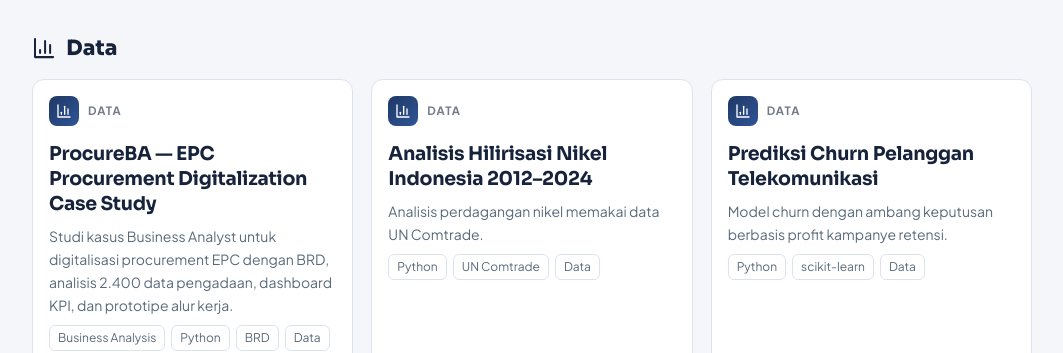
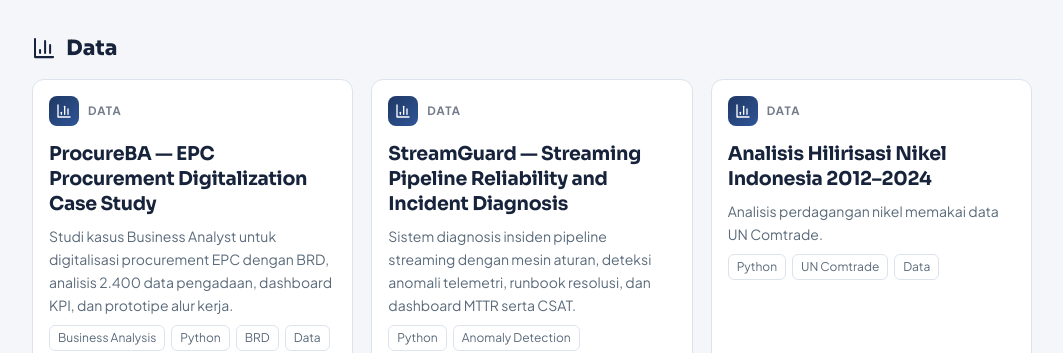
Before and after one commit to andikapratamazaid/andikapratamazaid.github.io, a plain HTML site: page index.html in a window 1280 px wide. Shown: the part 3590-3943 px from the top of the page, without its empty margins (108-1171 px from the left). Drawn offline with Linux system fonts and the light colour scheme.

Commit message:
Add files via upload

```diff
--- a/index.html
+++ b/index.html
@@ -597,6 +597,7 @@ var P=[
 {t:"AgentForge — Multi-Agent Automation System",cm:"OpenRouter",cl:"Sistem multi-agent dengan orkestrasi, perutean model, dan skor kualitas",d:"Sistem multi-agent bertenaga OpenRouter dengan roadmap menuju produk SaaS.",cat:"ai",tech:["Python","OpenRouter","Multi-Agent"],u:GH+"agentforge-multi-agent-system",l:"Lihat Kode",f:1},
 {t:"OmniForge — Multi-Platform Agent Gateway",cm:"6 platform",cl:"Satu gateway untuk Telegram, Discord, Slack, WhatsApp, Signal, dan CLI",d:"Gateway agent satu proses untuk enam platform chat dengan kelanjutan percakapan lintas platform.",cat:"ai",tech:["Python","Gateway","Multi-Platform"],u:GH+"omniforge-agent-gateway",l:"Lihat Kode",f:1},
 {t:"ProcureBA — EPC Procurement Digitalization Case Study",cm:"Business Analysis",cl:"Paket studi kasus BA lengkap dari proses as-is sampai prototipe dan UAT",d:"Studi kasus Business Analyst untuk digitalisasi procurement EPC dengan BRD, analisis 2.400 data pengadaan, dashboard KPI, dan prototipe alur kerja.",cat:"data",tech:["Business Analysis","Python","BRD"],u:GH+"procureba-epc-case-study",l:"Lihat Kode",f:1},
+{t:"StreamGuard — Streaming Pipeline Reliability and Incident Diagnosis",cm:"384 insiden",cl:"Diagnosis 384 insiden pipeline streaming dalam lima kategori kegagalan",d:"Sistem diagnosis insiden pipeline streaming dengan mesin aturan, deteksi anomali telemetri, runbook resolusi, dan dashboard MTTR serta CSAT.",cat:"data",tech:["Python","Anomaly Detection","Data Engineering"],u:GH+"streamguard-pipeline-diagnosis",l:"Lihat Kode",f:1},
 {t:"BukaToko Funnel Analysis",cm:"10 rb event",cl:"Analisis funnel e-commerce: negara teraktif Q2 2025, tren MAU per channel, atribusi search ke cart",d:"Analisis 10.000 event pengguna e-commerce BukaToko dengan Python: Indonesia teraktif di Q2 2025 (1.055 user), MAU per channel datar dengan referral tumbuh 19,7%, dan hanya 0,13% user yang search lalu add to cart di hari yang sama.",cat:"data",tech:["Python","pandas","matplotlib"],u:GH+"bukatoko-funnel-analysis",l:"Lihat Kode"},
 {t:"BukaToko BI Dashboard",cm:"Live",cl:"Dashboard BI interaktif: KPI, tren event harian, MAU per channel dan negara, funnel per user",d:"Versi business intelligence dari studi kasus BukaToko: dashboard interaktif satu berkas dengan filter negara, MAU per channel dan negara, mix device per session, dan funnel per user, dibangun dari tabel data BI terstruktur.",cat:"data",tech:["HTML","JavaScript","Business Intelligence"],u:GH+"bukatoko-bi-dashboard",l:"Lihat Kode",u2:"https://andikapratamazaid.github.io/bukatoko-bi-dashboard/",l2:"Buka Dashboard"},
 {t:"Analisis Sentimen Hijrah & Manhaj Salaf",cm:"838 posting",cl:"Dataset asli 586 user dari Facebook, Instagram, dan Threads",d:"Analisis sentimen 838 postingan media sosial Indonesia tentang hijrah dan manhaj salaf dari tiga platform, dengan klaster tema pekerjaan haram dan riba, tradisi bid'ah, dan kuburiyyun.",cat:"data",tech:["Python","NLP","Dataset"],u:GH+"analisis-sentimen-hijrah",l:"Lihat Kode"},
```
